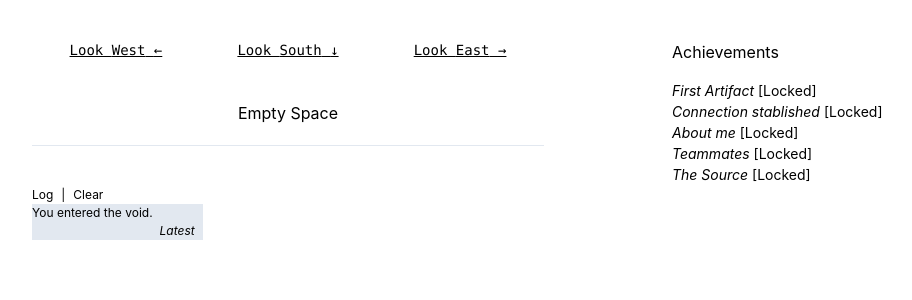
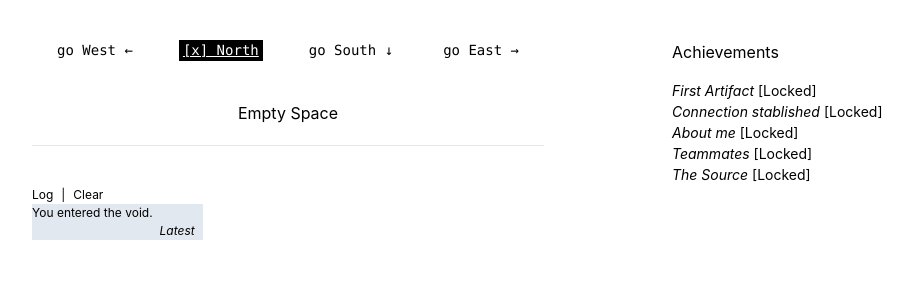
Before and after one commit to lensisle/page, a React (Create React App) app: page / in a window 1280 px wide. Both pictures are taken after a click on the button "Explore". Shown: the top 300 px of the page, without its empty margins (8-920 px from the left). Built offline with nearby package versions, Linux system fonts and the light colour scheme.

Commit message:
Now directions have cooldowns on visit

```diff
--- a/src/data.js
+++ b/src/data.js
@@ -43,8 +43,8 @@ export const ResourcesData = {
 };
 
 export const ViewDirection = {
+  West: "West",
   North: "North",
-  West: "West",
   South: "South",
   East: "East"
 };
--- /dev/null
+++ b/src/global/ProgressBar.js
@@ -0,0 +1,16 @@
+import React from "react";
+
+export const ProgressBar = props => {
+  const { percentage, children } = props;
+
+  return percentage > 0 ? (
+    <div className="h-4 w-full bg-gray-300">
+      <div
+        style={{ width: `${percentage}%` }}
+        className="bg-black h-full"
+      ></div>
+    </div>
+  ) : (
+    children
+  );
+};
--- a/src/screens/FastEndScreen.js
+++ b/src/screens/FastEndScreen.js
@@ -13,7 +13,7 @@ export function FastEndScreen(props) {
   return (
     <div>
       <p className="mb-5">Goodbye.</p>
-      <p className="mb-2 underline">More about me</p>
+      <p className="mb-2 underline">About me</p>
       <ul>
         <li>
           <a href="https://www.linkedin.com/in/camvalde/">Linkedin</a>
--- a/src/screens/IntroScreen.js
+++ b/src/screens/IntroScreen.js
@@ -36,15 +36,14 @@ export function IntroScreen(props) {
       <br />
       <br />
       Once you enter the void an immutable copy of your persona will be stored
-      and trapped here.
+      and trapped there.
       <br />
       <br />
-      I don't really know how to escape and I won't be able to help you if get
+      I don't really know how to escape and I won't be able to help if you get
       in trouble, please take a moment to decide what you want to do.
       <br />
       <br />
-      You can explore the void now or just go to my social network links and
-      skip everything.
+      You can explore the void now or just leave.
       <br />
       <br />
       <button
--- a/src/screens/TheVoidEntranceScreen.js
+++ b/src/screens/TheVoidEntranceScreen.js
@@ -1,21 +1,14 @@
-import React, { useContext, useState } from "react";
+import React, { useContext, useState, useEffect } from "react";
 import { StepNames, ViewDirection, PlayerStat } from "../data";
 import { AppContext } from "../context";
 import { createLog } from "../utils/logUtils";
+import { ProgressBar } from "../global/ProgressBar";
 
-export function TheVoidEntranceScreen(props) {
-  const { step, setStep, stats, setStats, logQueue, setLogQueue } = useContext(
-    AppContext
-  );
-  const [direction, setDirection] = useState(ViewDirection.North);
-  const [completed, setCompleted] = useState(false);
-
-  if (step !== StepNames.TheVoidEntrance) {
-    return null;
-  }
+function ScreenMenu(props) {
+  const { percentage, visitDirection, direction } = props;
 
   function getAvailableDirections() {
-    return Object.values(ViewDirection).filter(dir => dir != direction);
+    return Object.values(ViewDirection);
   }
 
   function getArrowSymbol(direction) {
@@ -31,49 +24,37 @@ export function TheVoidEntranceScreen(props) {
     }
   }
 
-  function handleSelection(attack, spirit, intelligence, determination) {
-    // safe check
-    if (completed) {
-      return;
+  return (
+    <div className="w-full flex justify-around mb-10">
+      <ProgressBar percentage={percentage}>
+        {getAvailableDirections().map(dir => (
+          <button
+            key={dir}
+            className={`px-1 font-mono text-sm ${
+              dir === direction ? "underline bg-black text-white" : ""
+            }`}
+            onClick={() => visitDirection(dir)}
+          >
+            {dir === direction
+              ? `[x] ${dir}`
+              : `go ${dir} ` + getArrowSymbol(dir)}
+          </button>
+        ))}
+      </ProgressBar>
+    </div>
+  );
 }
 
-    const newStats = {
-      ...stats,
-      [PlayerStat.Attack]: attack,
-      [PlayerStat.Spirit]: spirit,
-      [PlayerStat.Intelligence]: intelligence,
-      [PlayerStat.Determination]: determination
-    };
-
-    setCompleted(true);
-    setStats(newStats);
-    setLogQueue(createLog(logQueue, "Your choice will be remembered."));
-    setTimeout(() => {
-      setStep(StepNames.ConnectionGateGift);
-    }, 5000);
-  }
-
-  if (completed) {
-    return <div>Everything is fading...</div>;
-  }
+function ScreenBody(props) {
+  const { direction, handleSelection } = props;
 
   return (
-    <div>
-      <div className="w-full flex justify-around mb-10">
-        {getAvailableDirections().map(el => (
-          <button
-            key={el}
-            className="underline font-mono text-sm"
-            onClick={() => setDirection(el)}
-          >
-            Look {el} {getArrowSymbol(el)}
-          </button>
-        ))}
-      </div>
     <div className="text-center">
       {direction === ViewDirection.North ? <p>Empty Space</p> : null}
       {direction === ViewDirection.West ? (
         <div>
+          <p>Empty Space</p>
+          <p>Empty Space</p>
           <p>
             Quiet wise tree [
             <button
@@ -124,7 +105,6 @@ export function TheVoidEntranceScreen(props) {
         <div>
           <p>Sand</p>
           <p>Sand</p>
-            <p>Sand</p>
           <p>
             Man of Stone [
             <button
@@ -144,10 +124,97 @@ export function TheVoidEntranceScreen(props) {
           </p>
           <p>Sand</p>
           <p>Sand</p>
-            <p>Sand</p>
         </div>
       ) : null}
     </div>
+  );
+}
+
+export function TheVoidEntranceScreen(props) {
+  const { step, setStep, stats, setStats, logQueue, setLogQueue } = useContext(
+    AppContext
+  );
+  const [direction, setDirection] = useState(ViewDirection.North);
+  const [completed, setCompleted] = useState(false);
+  const [percentage, setPercentage] = useState(0);
+  const [nextDirection, setNextDirection] = useState(null);
+
+  const visitTime = 500; // half second total
+  const interval = visitTime / 100;
+
+  useEffect(() => {
+    if (percentage === 0) {
+      return;
+    }
+    const timeOutId = setTimeout(() => {
+      if (percentage >= 100) {
+        setPercentage(0);
+        setDirection(nextDirection);
+        setNextDirection(null);
+      } else {
+        setPercentage(percentage + 1);
+      }
+    }, interval);
+    return () => clearTimeout(timeOutId);
+  }, [percentage]);
+
+  if (step !== StepNames.TheVoidEntrance) {
+    return null;
+  }
+
+  function visitDirection(target) {
+    if (percentage > 0) {
+      return;
+    }
+
+    if (direction === target) {
+      setLogQueue(createLog(logQueue, `You are already here.`));
+      return;
+    }
+
+    setLogQueue(createLog(logQueue, `Traveling ${target}`));
+    setPercentage(1);
+    setNextDirection(target);
+  }
+
+  function handleSelection(attack, spirit, intelligence, determination) {
+    // safe check
+    if (completed) {
+      return;
+    }
+
+    const newStats = {
+      ...stats,
+      [PlayerStat.Attack]: attack,
+      [PlayerStat.Spirit]: spirit,
+      [PlayerStat.Intelligence]: intelligence,
+      [PlayerStat.Determination]: determination
+    };
+
+    setCompleted(true);
+    setStats(newStats);
+    setLogQueue(createLog(logQueue, "Your choice will be remembered."));
+    setTimeout(() => {
+      setStep(StepNames.ConnectionGateGift);
+    }, 5000);
+  }
+
+  if (completed) {
+    return <div>Everything is fading...</div>;
+  }
+
+  return (
+    <div>
+      <ScreenMenu
+        direction={direction}
+        percentage={percentage}
+        visitDirection={visitDirection}
+      />
+      {nextDirection !== null ? (
+        <p>Traveling...</p>
+      ) : (
+        <ScreenBody direction={direction} handleSelection={handleSelection} />
+      )}
     </div>
   );
 }
```
Lines whose indentation alone changed are shown as unchanged.
